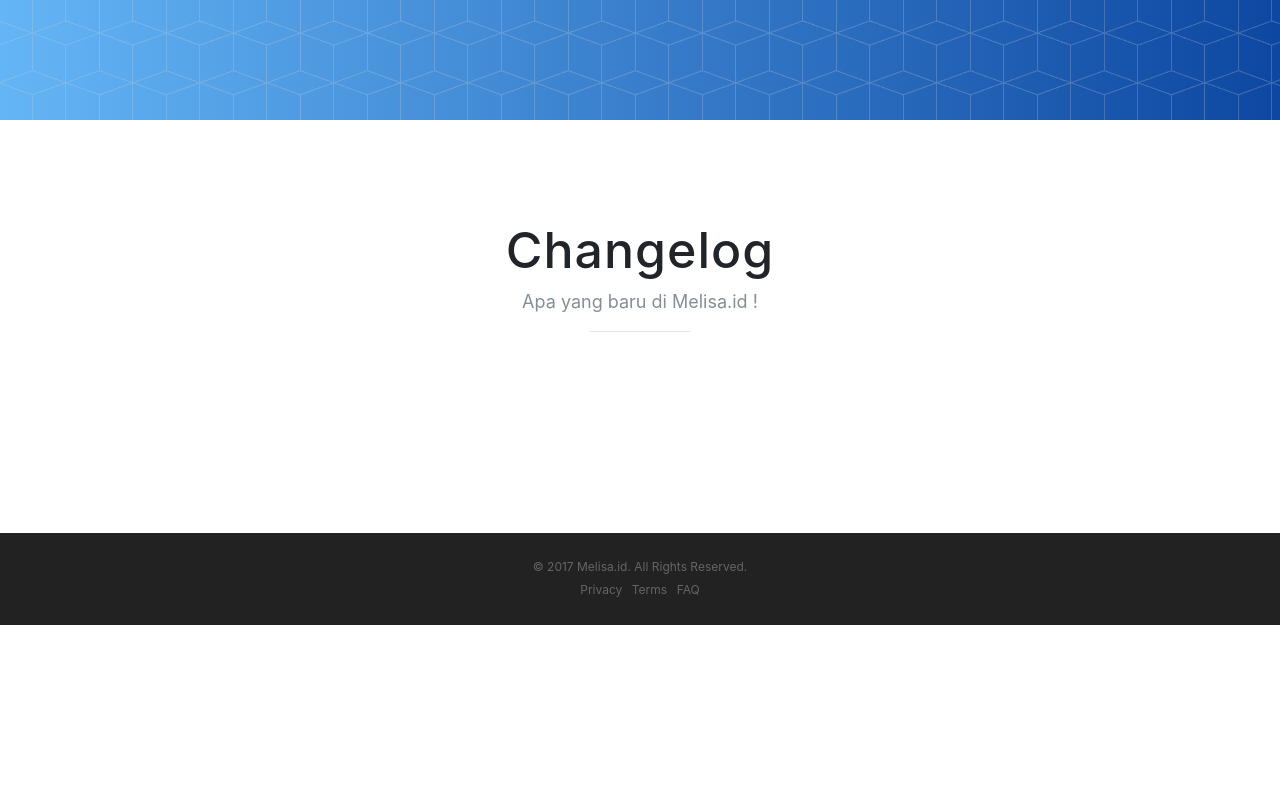
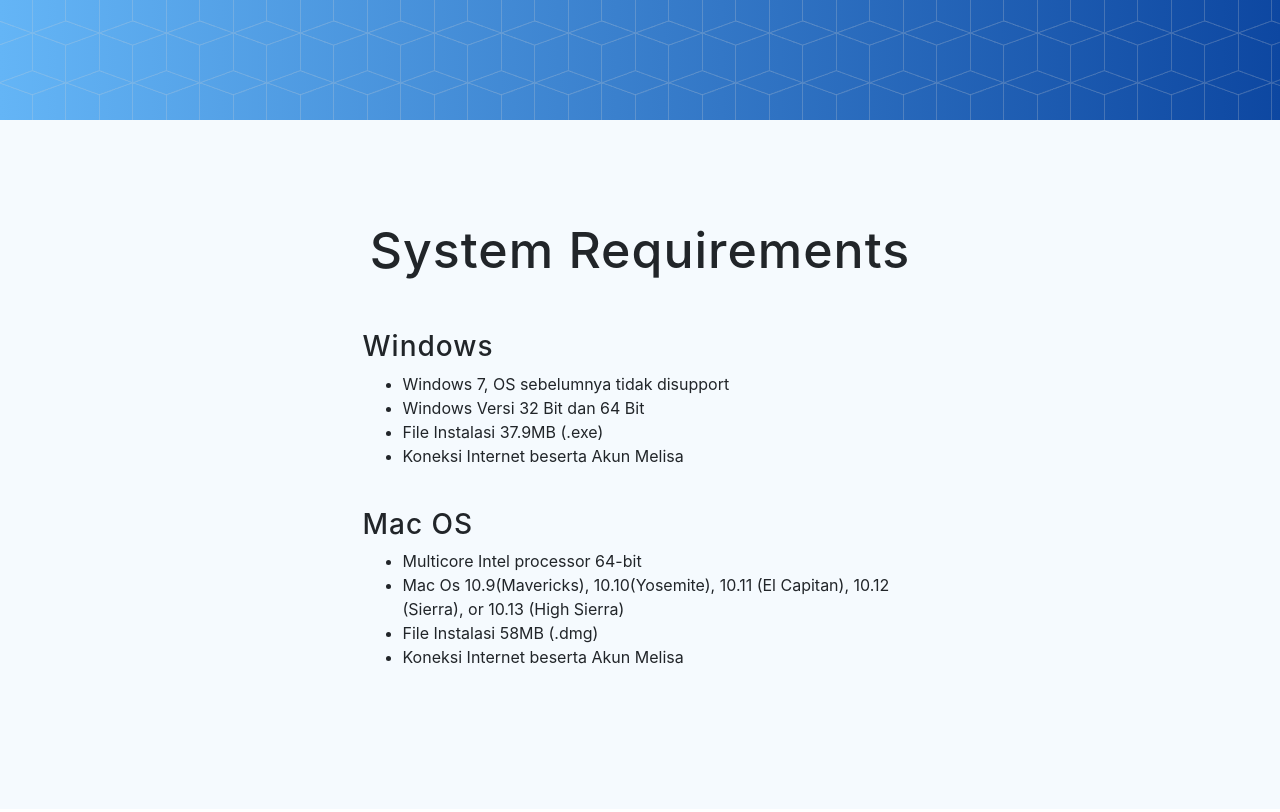
Before and after one commit to melisaid/melisaid.github.io, a website with bundled scripts: page index.html in a window 1280 px wide. Shown: the part 680-1492 px from the top of the page. Before the commit the page ends 1305 px from the top, so only its background shows below. Built offline with nearby package versions, Linux system fonts and the light colour scheme; no server answers; a web font is replaced by a local one.

Commit message:
update requirements

```diff
--- a/index.html
+++ b/index.html
@@ -7,7 +7,20 @@
   <meta name="viewport" content="width=device-width, initial-scale=1, shrink-to-fit=no">
   <meta name="description" content="">
   <meta name="author" content="">
+  <!-- Twitter Card data -->
+  <meta name="twitter:card" content="summary">
+  <meta name="twitter:title" content="Online JSON Formatter and Validator">
+  <meta name="twitter:description" content="Online JSON Formatter and Validator helps you to format and validate JSON data.">
+  <meta name="twitter:image" content="https://jsonformatter.onlinetool.me/img/jsonformatter.png">
+  <meta name="twitter:url" content="https://jsonformatter.onlinetool.me">
+  <meta name="twitter:creator" content="@ydatech">
 
+  <!-- Open Graph data -->
+  <meta property="og:title" content="Online JSON Formatter and Validator">
+  <meta property="og:type" content="website">
+  <meta property="og:url" content="https://jsonformatter.onlinetool.me">
+  <meta property="og:image" content="https://jsonformatter.onlinetool.me/img/jsonformatter.png">
+  <meta property="og:description" content="Online JSON Formatter and Validator helps you to format and validate JSON data.">
   <title>Melisa.id - Download Page</title>
   <link rel="apple-touch-icon" sizes="57x57" href="/img/apple-icon-57x57.png">
   <link rel="apple-touch-icon" sizes="60x60" href="/img/apple-icon-60x60.png">
@@ -95,6 +108,30 @@
     </div>
   </header>
 
+  <section class="requirements">
+    <div class="container">
+        <div>
+          <h2 class="section-heading text-center">System Requirements</h2>
+            <div class="center-list">
+                <h3>Windows</h3>
+                <ul>
+                    <li>Windows 7, OS sebelumnya tidak disupport</li>
+                    <li>Windows Versi 32 Bit dan 64 Bit</li>
+                    <li>File Instalasi 37.9MB (.exe) </li>
+                    <li>Koneksi Internet beserta Akun Melisa</li>
+                  </ul>
+                  <h3>Mac OS</h3>
+                  <ul>
+                    <li>Multicore Intel processor 64-bit</li>
+                    <li>Mac Os 10.9(Mavericks), 10.10(Yosemite), 10.11 (El Capitan), 10.12 (Sierra), or 10.13 (High Sierra)</li>
+                    <li>File Instalasi 58MB (.dmg)</li>
+                    <li>Koneksi Internet beserta Akun Melisa</li>
+                  </ul>
+            </div>
+      </div>
+    </div>
+  </section>
+
   <section class="features" id="changelog">
     <div class="container">
       <div class="section-heading text-center">
--- a/scss/_global.scss
+++ b/scss/_global.scss
@@ -51,7 +51,19 @@
     }
 }
 
+.requirements{
+    background-color: lighten($theme-tertiary, 30%);
+}
+
 .changelog-body{
     width: 50%;
     margin: -50px auto 0;
 }
+
+.center-list{
+    @extend .changelog-body;
+    margin-top: 50px;
+    ul{
+        margin-bottom: 40px;
+    }
+}
```
Also changed, not shown: css/new-age.css, css/new-age.min.css.
